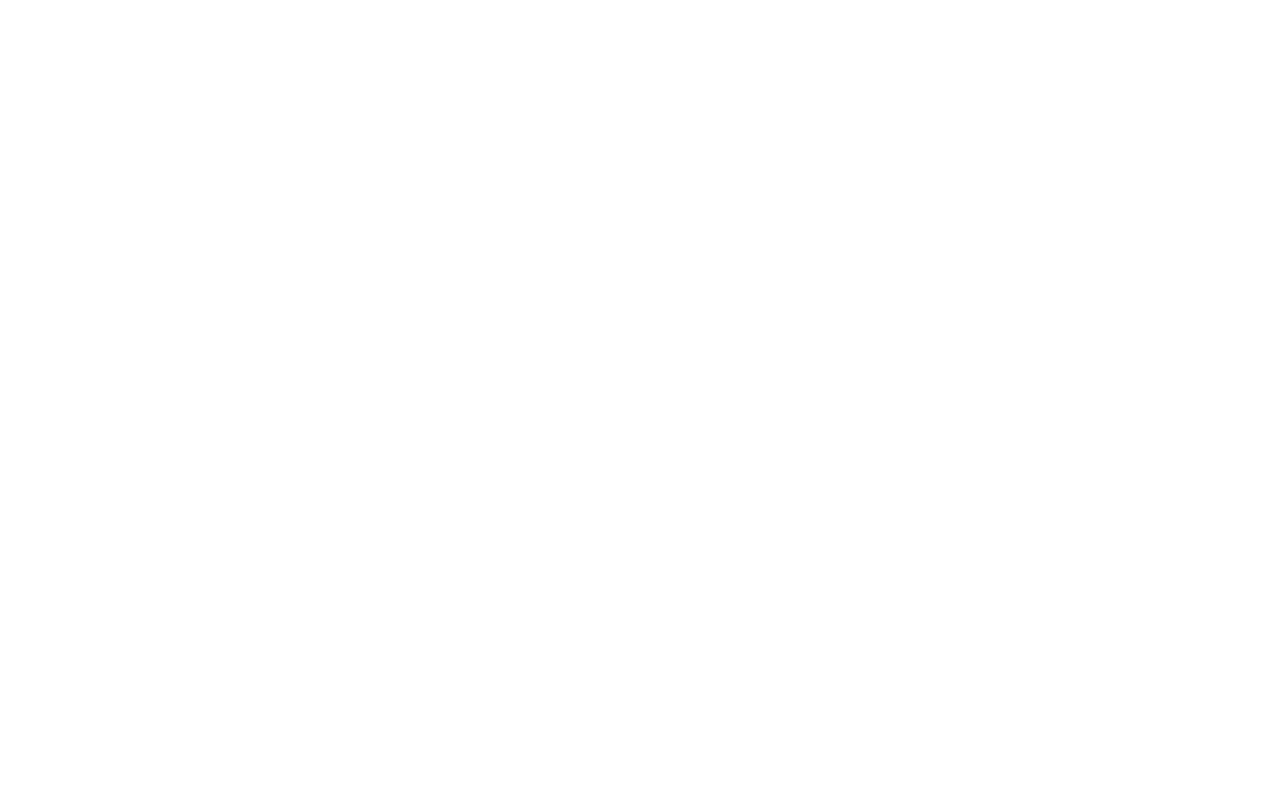
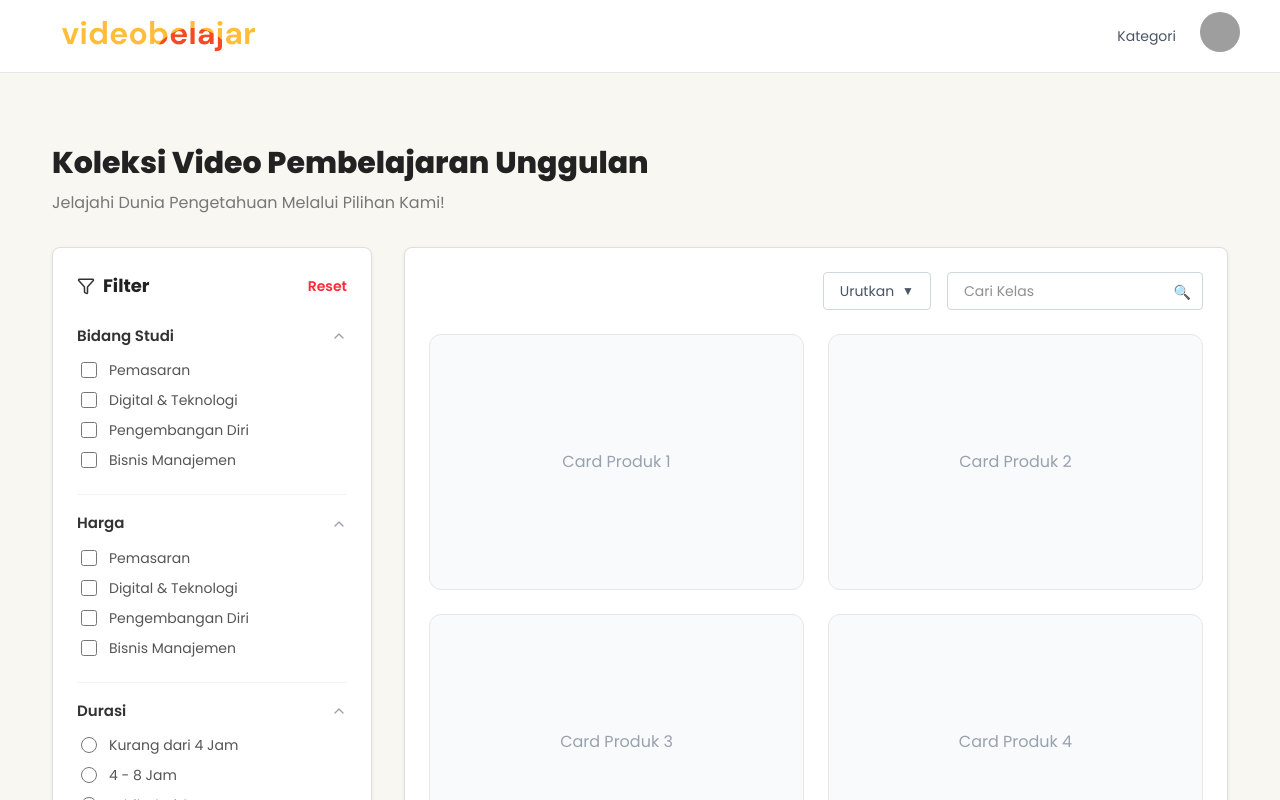
Before and after one commit to bangkit16/mission-fe-intermediate-1A, a React (Vite) app: page /produk in a window 1280 px wide. Before the commit this address had no page. Shown: the top 800 px of the page. Built offline with nearby package versions, Linux system fonts and the light colour scheme; grey boxes are pictures that could not be loaded.

Commit message:
add filter

```diff
--- a/src/App.tsx
+++ b/src/App.tsx
@@ -3,6 +3,7 @@
 import Beranda from "./pages/Beranda";
 import Login from "./pages/Login";
 import Register from "./pages/Register";
+import SemuaProduk from "./pages/SemuaProduk";
 
 function App() {
   return (
@@ -11,6 +12,9 @@
         <Route path="/" element={<Beranda />} />
         <Route path="/login" element={<Login />} />
         <Route path="/register" element={<Register />} />
+
+
+        <Route path="/produk" element={<SemuaProduk />} />
       </Route>
     </Routes>
   );
--- a/src/components/common/Footer.tsx
+++ b/src/components/common/Footer.tsx
@@ -4,7 +4,7 @@
   return (
     <footer className="bg-white mt-10 pt-16 pb-10 border-t border-[#ececec]">
       {/* Perbaikan max-w menjadi max-w-7xl dan padding horizontal */}
-      <div className="max-w-7xl w-[90%] mx-auto px-4">
+      <div className="max-w-7xl w-[95%] mx-auto px-4">
         {/* Menggunakan grid yang proporsional: kolom pertama lebih lebar (lg:col-span-2) */}
         <div className="grid grid-cols-1 md:grid-cols-2 lg:grid-cols-5 gap-8 mb-16">
           {/* Brand/Kolom Utama mengambil 2 space kolom pada layar besar */}
--- a/src/components/common/Header.tsx
+++ b/src/components/common/Header.tsx
@@ -2,7 +2,6 @@
 import { Link } from "react-router";
 import { Menu, X } from "lucide-react";
 import NavigationMenu from "./NavigationMenu";
-
 
 function Header() {
   const [profileOpen, setProfileOpen] = useState(false);
@@ -10,7 +9,7 @@
 
   return (
     <header className="bg-white border-b border-gray-200 sticky top-0 z-50">
-      <div className="max-w-300 w-[90%] mx-auto h-18 flex justify-between items-center">
+      <div className="max-w-300 w-[95%] mx-auto h-18 flex justify-between items-center">
         {/* Logo */}
         <Link
           to="/"
--- a/src/components/common/SectionContainer.tsx
+++ b/src/components/common/SectionContainer.tsx
@@ -9,7 +9,7 @@
 function SectionContainer({ children, className = "" }: SectionContainerProps) {
   return (
     <section className={`py-12 md:py-14 ${className}`}>
-      <div className="max-w-300 w-[90%] mx-auto">{children}</div>
+      <div className="max-w-300 w-[95%] md:w-full mx-auto">{children}</div>
     </section>
   );
 }
--- a/src/components/common/SectionHeading.tsx
+++ b/src/components/common/SectionHeading.tsx
@@ -10,11 +10,11 @@
 function SectionHeading({ title, subtitle, className = "" }: SectionHeadingProps) {
   return (
     <div className={`section-heading ${className}`}>
-      <h2 className="text-[28px] md:text-3xl lg:text-4xl font-extrabold mb-2.5">
+      <h2 className="text-xl md:text-2xl lg:text-3xl font-extrabold mb-2.5">
         {title}
       </h2>
       {subtitle && typeof subtitle === "string" ? (
-        <p className="text-[#777] mb-7">{subtitle}</p>
+        <p className="text-[#777] text-sm md:text-base mb-7">{subtitle}</p>
       ) : (
         subtitle
       )}
--- a/src/components/layout/Layout.tsx
+++ b/src/components/layout/Layout.tsx
@@ -2,7 +2,7 @@
 
 function Layout() {
   return (
-    <div className="min-h-screen bg-[#f8f7f2] text-[#222] leading-relaxed">
+    <div className="min-h-screen bg-[#f8f7f2] text-[#222] leading-relaxed flex flex-col min-h-screen">
       <Outlet />
     </div>
   );
--- a/src/components/layout/LayoutBeranda.tsx
+++ b/src/components/layout/LayoutBeranda.tsx
@@ -5,7 +5,9 @@
   return (
     <>
       <Header />
-      <main className="flex-row items-center justify-center">{children}</main>
+      <main className="flex-1 flex flex-col max-w-300 mx-auto w-full px-3 py-4">
+        {children}
+      </main>
       <Footer />
     </>
   );
--- a/src/features/beranda/components/NewsletterSection.tsx
+++ b/src/features/beranda/components/NewsletterSection.tsx
@@ -27,7 +27,7 @@
 }: NewsletterSectionProps) {
   return (
     <section className="py-12 md:py-14">
-      <div className="max-w-300 w-[90%] mx-auto">
+      <div className="max-w-300 w-[95%] md:w-full mx-auto">
         <div
           className="relative md:max-h-105 md:min-h-85 rounded-[18px] overflow-hidden bg-cover bg-center bg-no-repeat"
           style={{ backgroundImage: `url('${bgImage}')` }}
--- a/src/features/beranda/components/OverlaySection.tsx
+++ b/src/features/beranda/components/OverlaySection.tsx
@@ -25,7 +25,9 @@
 }: OverlaySectionProps) {
   return (
     <section className={`py-12 md:py-14 ${className}`}>
-      <div className={`max-w-300 w-[90%] mx-auto ${containerClassName}`}>
+      <div
+        className={`max-w-300 w-[95%] md:w-full mx-auto ${containerClassName}`}
+      >
         <div
           className="relative min-h-105 md:min-h-95 rounded-3xl overflow-hidden bg-cover bg-center bg-no-repeat"
           style={{ backgroundImage: `url('${bgImage}')` }}
--- /dev/null
+++ b/src/features/semuaPesanan/components/FilterSidebar.tsx
@@ -0,0 +1,116 @@
+import { useState } from "react";
+import { ChevronDown, ChevronUp, Filter } from "lucide-react";
+
+/* -------------------------------------------------------------------------- */
+/*  Tipe data untuk setiap grup filter                                        */
+/* -------------------------------------------------------------------------- */
+export interface FilterOption {
+  label: string;
+  value: string;
+}
+
+export interface FilterGroup {
+  id: string;
+  title: string;
+  type: "checkbox" | "radio";
+  options: FilterOption[];
+}
+
+interface FilterSidebarProps {
+  groups: FilterGroup[];
+  onReset?: () => void;
+  className?: string;
+}
+
+/* -------------------------------------------------------------------------- */
+/*  Sub-komponen: satu grup filter dengan tombol collapsible                  */
+/* -------------------------------------------------------------------------- */
+function CollapsibleFilterGroup({
+  group,
+}: {
+  group: FilterGroup;
+}) {
+  const [open, setOpen] = useState(true);
+  const inputType = group.type === "checkbox" ? "checkbox" : "radio";
+  const nameAttr = group.type === "radio" ? group.id : undefined;
+
+  return (
+    <div>
+      {/* Header grup — bisa diklik untuk toggle collapsible */}
+      <button
+        type="button"
+        onClick={() => setOpen((prev) => !prev)}
+        className="flex justify-between items-center w-full mb-3 cursor-pointer bg-transparent border-none p-0"
+      >
+        <span className="font-semibold text-[15px] text-[#333]">
+          {group.title}
+        </span>
+        {open ? (
+          <ChevronUp size={16} className="text-gray-400" />
+        ) : (
+          <ChevronDown size={16} className="text-gray-400" />
+        )}
+      </button>
+
+      {/* Daftar opsi — muncul/ hilang sesuai state open */}
+      {open && (
+        <div className="flex flex-col gap-2.5 pl-1">
+          {group.options.map((opt) => (
+            <label
+              key={opt.value}
+              className="flex items-center gap-3 text-sm text-[#555] cursor-pointer"
+            >
+              <input
+                type={inputType}
+                name={nameAttr}
+                value={opt.value}
+                className="w-4 h-4 rounded border-gray-300 accent-emerald-500"
+              />
+              {opt.label}
+            </label>
+          ))}
+        </div>
+      )}
+    </div>
+  );
+}
+
+/* -------------------------------------------------------------------------- */
+/*  FilterSidebar — komponen utama                                            */
+/* -------------------------------------------------------------------------- */
+function FilterSidebar({ groups, onReset, className = "" }: FilterSidebarProps) {
+  return (
+    <aside
+      className={`w-full lg:w-[320px] bg-white border border-[#e0e0e0] rounded-lg p-6 lg:sticky lg:top-24 shrink-0 shadow-sm ${className}`}
+    >
+      {/* Header filter */}
+      <div className="flex justify-between items-center mb-6">
+        <h3 className="font-bold text-lg text-[#222] flex items-center gap-2">
+          <Filter size={18} className="text-[#333]" />
+          Filter
+        </h3>
+        {onReset && (
+          <button
+            type="button"
+            onClick={onReset}
+            className="text-red-500 font-semibold text-sm hover:underline bg-transparent border-none cursor-pointer"
+          >
+            Reset
+          </button>
+        )}
+      </div>
+
+      {/* Rendu tiap grup filter */}
+      {groups.map((group, index) => (
+        <div
+          key={group.id}
+          className={index > 0 ? "border-t border-gray-100 pt-4 mb-6" : "mb-6"}
+        >
+          <CollapsibleFilterGroup group={group} />
+        </div>
+      ))}
+    </aside>
+  );
+}
+
+export default FilterSidebar;
--- /dev/null
+++ b/src/pages/SemuaProduk.tsx
@@ -0,0 +1,116 @@
+import SectionContainer from "../components/common/SectionContainer";
+import SectionHeading from "../components/common/SectionHeading";
+import LayoutBeranda from "../components/layout/LayoutBeranda";
+import FilterSidebar from "../features/semuaPesanan/components/FilterSidebar";
+import type { FilterGroup } from "../features/semuaPesanan/components/FilterSidebar";
+
+const filterGroups: FilterGroup[] = [
+  {
+    id: "bidang-studi",
+    title: "Bidang Studi",
+    type: "checkbox",
+    options: [
+      { label: "Pemasaran", value: "pemasaran" },
+      { label: "Digital & Teknologi", value: "digital-teknologi" },
+      { label: "Pengembangan Diri", value: "pengembangan-diri" },
+      { label: "Bisnis Manajemen", value: "bisnis-manajemen" },
+    ],
+  },
+  {
+    id: "harga",
+    title: "Harga",
+    type: "checkbox",
+    options: [
+      { label: "Pemasaran", value: "pemasaran" },
+      { label: "Digital & Teknologi", value: "digital-teknologi" },
+      { label: "Pengembangan Diri", value: "pengembangan-diri" },
+      { label: "Bisnis Manajemen", value: "bisnis-manajemen" },
+    ],
+  },
+  {
+    id: "durasi",
+    title: "Durasi",
+    type: "radio",
+    options: [
+      { label: "Kurang dari 4 Jam", value: "<4" },
+      { label: "4 - 8 Jam", value: "4-8" },
+      { label: "Lebih dari 8 Jam", value: ">8" },
+    ],
+  },
+];
+
+function SemuaProduk() {
+  return (
+    <LayoutBeranda>
+      <SectionContainer>
+        <SectionHeading
+          title="Koleksi Video Pembelajaran Unggulan"
+          subtitle="Jelajahi Dunia Pengetahuan Melalui Pilihan Kami!"
+        />
+        {/* CONTAINER UTAMA BANYAK DUA KOLOM */}
+        <div className="flex flex-col lg:flex-row gap-8 items-start mt-8">
+          {/* SECTION 1: FILTER (STICKY) */}
+          <FilterSidebar groups={filterGroups} onReset={() => {}} />
+
+          {/* SECTION 2: LIST KONTEN/PRODUK */}
+          <main className="flex-1 w-full bg-white border border-[#e0e0e0] rounded-lg p-6 shadow-sm">
+            {/* Bagian Bar Atas: Urutkan & Cari Kelas */}
+            <div className="flex flex-col sm:flex-row justify-end items-center gap-4 mb-6">
+              {/* Dropdown Urutkan */}
+              <div className="relative">
+                <button className="flex items-center gap-2 border border-gray-300 rounded px-4 py-2 text-sm text-gray-600 bg-white hover:bg-gray-50">
+                  Urutkan <span className="text-xs">▼</span>
+                </button>
+              </div>
+              {/* Input Pencarian */}
+              <div className="relative w-full sm:w-64">
+                <input
+                  type="text"
+                  placeholder="Cari Kelas"
+                  className="w-full border border-gray-300 rounded px-4 py-2 pr-10 text-sm focus:outline-none focus:border-emerald-500"
+                />
+                <span className="absolute right-3 top-2.5 text-gray-400 text-sm">
+                  🔍
+                </span>
+              </div>
+            </div>
+
+            {/* Grid List Card Produk */}
+            <div className="grid grid-cols-1 md:grid-cols-2 gap-6">
+              {/* Tempatkan Komponen Card / Looping Produk Anda di Sini */}
+              <div className="border border-gray-200 rounded-xl p-4 bg-slate-50 h-64 flex items-center justify-center text-gray-400">
+                Card Produk 1
+              </div>
+              <div className="border border-gray-200 rounded-xl p-4 bg-slate-50 h-64 flex items-center justify-center text-gray-400">
+                Card Produk 2
+              </div>
+              <div className="border border-gray-200 rounded-xl p-4 bg-slate-50 h-64 flex items-center justify-center text-gray-400">
+                Card Produk 3
+              </div>
+              <div className="border border-gray-200 rounded-xl p-4 bg-slate-50 h-64 flex items-center justify-center text-gray-400">
+                Card Produk 4
+              </div>
+              <div className="border border-gray-200 rounded-xl p-4 bg-slate-50 h-64 flex items-center justify-center text-gray-400">
+                Card Produk 4
+              </div>
+              <div className="border border-gray-200 rounded-xl p-4 bg-slate-50 h-64 flex items-center justify-center text-gray-400">
+                Card Produk 4
+              </div>
+              <div className="border border-gray-200 rounded-xl p-4 bg-slate-50 h-64 flex items-center justify-center text-gray-400">
+                Card Produk 4
+              </div>
+              <div className="border border-gray-200 rounded-xl p-4 bg-slate-50 h-64 flex items-center justify-center text-gray-400">
+                Card Produk 4
+              </div>
+              <div className="border border-gray-200 rounded-xl p-4 bg-slate-50 h-64 flex items-center justify-center text-gray-400">
+                Card Produk 4
+              </div>
+            </div>
+          </main>
+        </div>
+      </SectionContainer>
+    </LayoutBeranda>
+  );
+}
+
+export default SemuaProduk;
```
